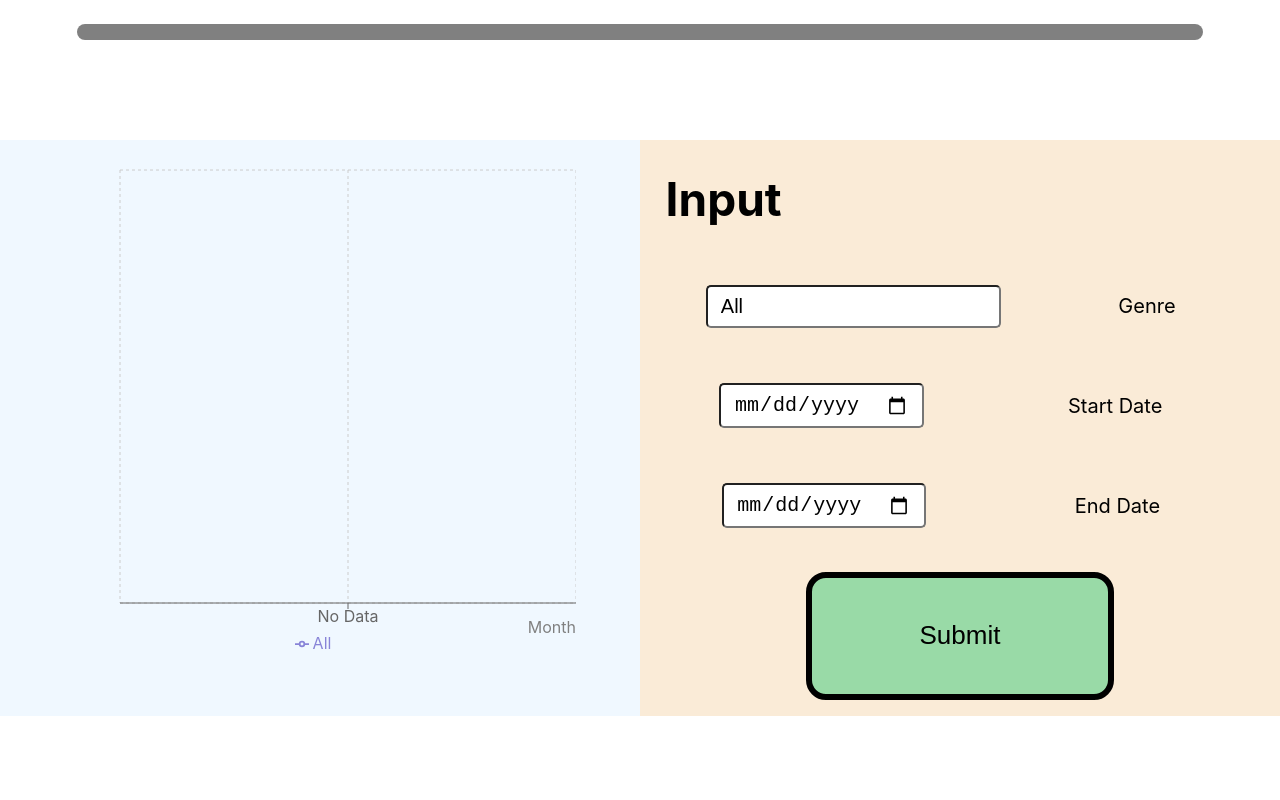
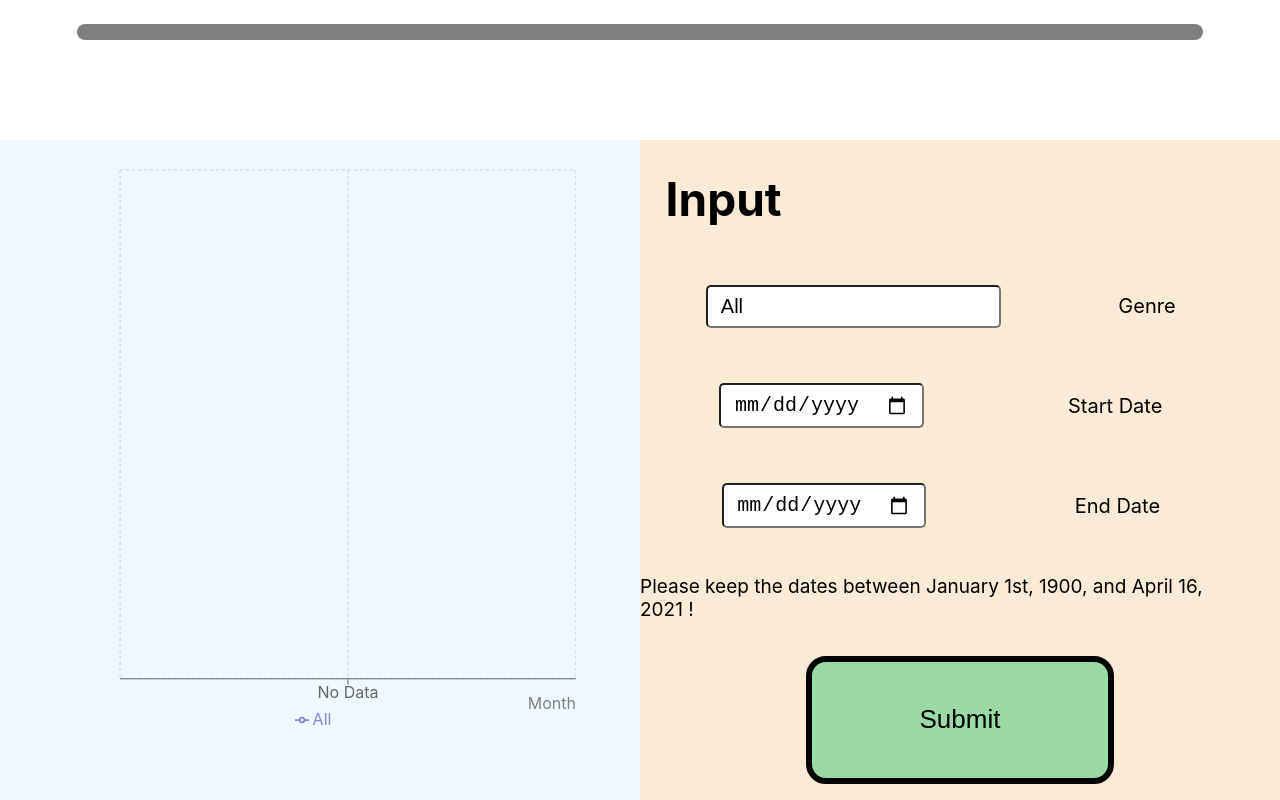
Before and after one commit to MiniMinstrel/Aura, a React (Create React App) app: page /Queries/SoundOfTime in a window 1280 px wide. Shown: the part 509-1309 px from the top of the page. Before the commit the page ends 1225 px from the top, so only its background shows below. Built offline with nearby package versions, Linux system fonts and the light colour scheme.

Commit message:
time restraints put up

```diff
--- a/src/App.css
+++ b/src/App.css
@@ -183,7 +183,7 @@
 .query-page{
   display: flex;
   flex-direction: row;
-  max-height: 80vh;
+  max-height: 90vh;
 }
 
 .query-page h1{
@@ -307,3 +307,10 @@
     transform: rotate(360deg);
   }
 }
+
+.timeRestraint{
+  display: flex;
+  align-items: center;
+  justify-content: center;
+  font-size: calc(15px + 0.5vmin);
+}
--- a/src/PopularElements.js
+++ b/src/PopularElements.js
@@ -138,6 +138,10 @@ const PopularElements = () => {
                 </p>
               </div>
 
+              <p className='timeRestraint'>
+                Please keep the dates between January 1st, 1900, and April 16, 2021 !
+              </p>
+
               <div className='input-area-split'>
                 <form onSubmit={handleSubmit}>
                   <button type="submit">Submit</button>
--- a/src/RegionsRadio.js
+++ b/src/RegionsRadio.js
@@ -113,6 +113,9 @@ const RegionsRadio = () => {
                   <button type="submit">Submit</button>
                 </form>
               </div>
+              <p className='timeRestraint'>
+                Please keep the dates between January 1st, 2017, and December 15, 2021 !
+              </p>
 
               </div>
         </div>
--- a/src/SoundOfTime.js
+++ b/src/SoundOfTime.js
@@ -108,6 +108,9 @@ const SoundOfTime = () => {
                   End Date
                 </p>
               </div>
+              <p className='timeRestraint'>
+                Please keep the dates between January 1st, 1900, and April 16, 2021 !
+              </p>
 
               <div className='input-area-split'>
                 <form onSubmit={handleSubmit}>
--- a/src/StreamsOverTime.js
+++ b/src/StreamsOverTime.js
@@ -108,6 +108,9 @@ const StreamsOverTime = () => {
                   End Date
                 </p>
               </div>
+              <p className='timeRestraint'>
+                Please keep the dates between January 1st, 2017, and December 15, 2021 !
+              </p>
 
               <div className='input-area-split'>
                 <form onSubmit={handleSubmit}>
--- a/src/StylisticChanges.js
+++ b/src/StylisticChanges.js
@@ -40,7 +40,9 @@ const StylisticChanges = () => {
           Stylistic Changes
         </h1>
         <p1>
-          [paragraph about query]
+          &emsp; Creativity doesn't flow in a straight line.  Artists sometimes spend years changing their styles to try and perfect their craft.
+          With Aura's Stylistic Changes function, you can see how an individual artist has changed elements of their music over time, giving you quantified
+          insight into their relationship with music.
         </p1>
       </div>
       <br></br>
@@ -128,6 +130,10 @@ const StylisticChanges = () => {
                 </p>
               </div>
 
+              <p className='timeRestraint'>
+                Please keep the dates between January 1st, 1900, and April 16, 2021 !
+              </p>
+
               <div className='input-area-split'>
                 <form onSubmit={handleSubmit}>
                   <button type="submit">Submit</button>
```
